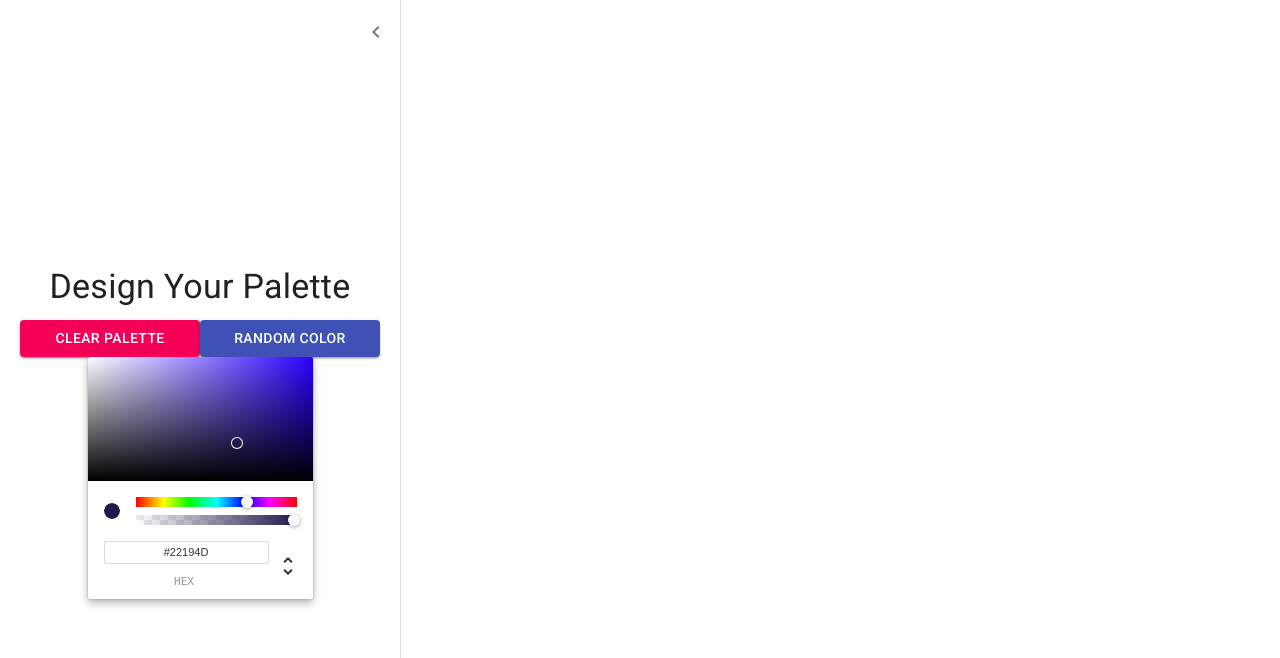
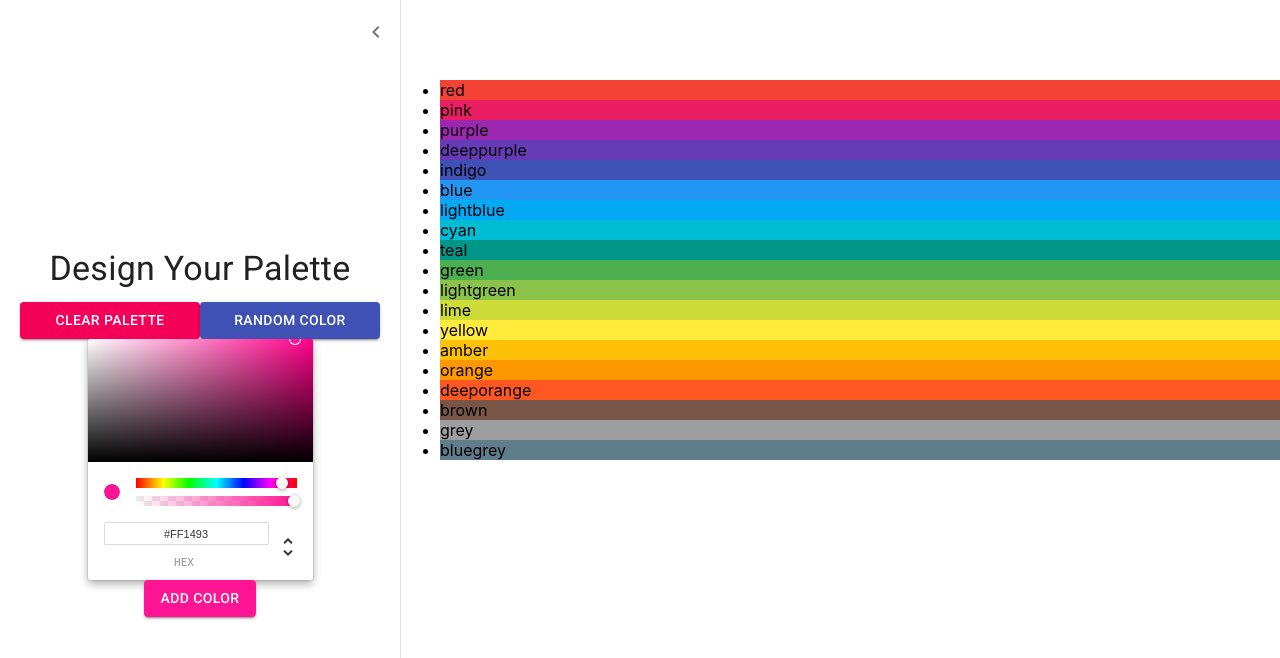
Before and after one commit to AcarMeel/react-color-picker-app, a React (Create React App) app: page /palette/new in a window 1280 px wide. Shown: the top 658 px of the page. Built offline with nearby package versions, Linux system fonts and the light colour scheme.

Commit message:
Pick color and store in state

```diff
--- a/src/NewPaletteForm.js
+++ b/src/NewPaletteForm.js
@@ -23,7 +23,8 @@ class NewPaletteForm extends Component {
     super(props);
     this.state = {
       open: true,
-      colors: seedColors[0].colors
+      colors: seedColors[0].colors,
+      currentColor: 'deeppink'
     };
     this.addNewColor = this.addNewColor.bind(this);
     this.handleChange = this.handleChange.bind(this);
@@ -31,6 +32,7 @@ class NewPaletteForm extends Component {
     this.removeColor = this.removeColor.bind(this);
     this.clearColors = this.clearColors.bind(this);
     this.addRandomColor = this.addRandomColor.bind(this);
+    this.updateCurrentColor = this.updateCurrentColor.bind(this);
   }
 
   handleDrawerOpen = () => {
@@ -42,8 +44,12 @@ class NewPaletteForm extends Component {
   };
 
   addNewColor(newColor) {
+    const newColors = {
+        color: this.state.currentColor,
+        name: this.state.currentColor
+      };
     this.setState({
-      colors: [...this.state.colors, newColor],
+      colors: [...this.state.colors, newColors],
       newColorName: ""
     });
   }
@@ -86,9 +92,13 @@ class NewPaletteForm extends Component {
     // }));
   };
 
+  updateCurrentColor(newColor) {
+      this.setState({ currentColor: newColor.hex });
+  }
+
   render() {
     const { classes, maxColors, palettes } = this.props;
-    const { open, colors } = this.state;
+    const { open, colors, currentColor } = this.state;
     const paletteIsFull = colors.length >= maxColors;
 
     return (
@@ -142,8 +152,15 @@ class NewPaletteForm extends Component {
               addNewColor={this.addNewColor}
               colors={colors}
             /> */}
-            <ChromePicker  />
-            {/* onChangeComplete={(newColor) => console.log(newColor)} */}
+            <ChromePicker color={currentColor} onChangeComplete={this.updateCurrentColor} />
+            <Button
+                variant='contained'
+                color='primary'
+                style={{backgroundColor: currentColor}}
+                onClick={this.addNewColor}
+              >
+                Add Color
+              </Button>
           </div>
         </Drawer>
         <main
@@ -159,6 +176,11 @@ class NewPaletteForm extends Component {
             onSortEnd={this.onSortEnd}
             distance={20}
           /> */}
+          <ul>
+              {colors.map(color => (
+                  <li  style={{ backgroundColor: color.color }}>{color.name}</li>
+              ))}
+          </ul>
         </main>
       </div>
     );
```
Also changed, not shown: 1 other file (tests, documents, lock files or other folders).
